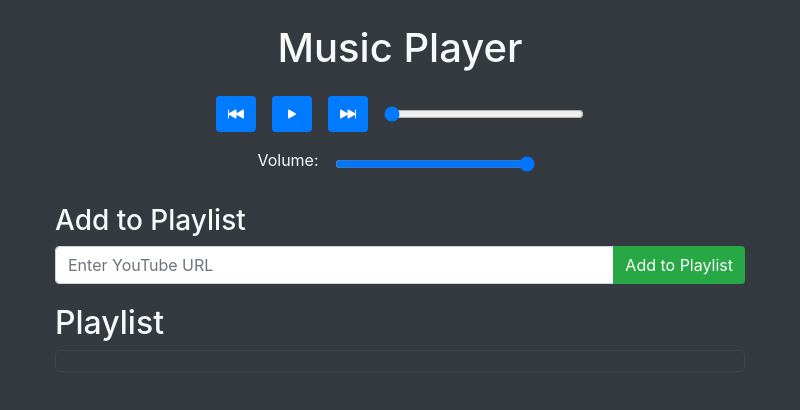
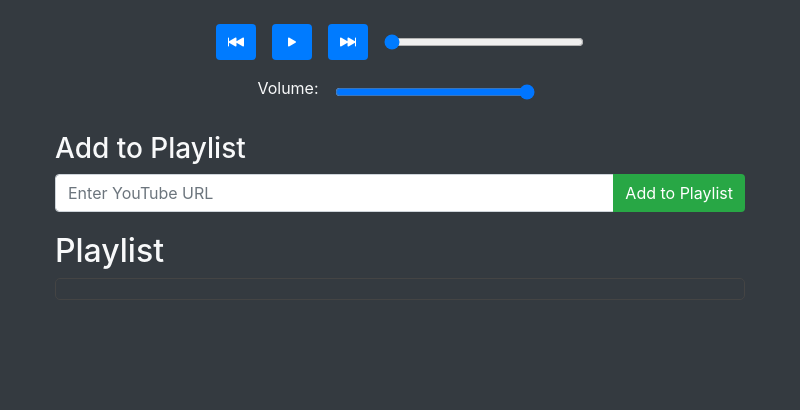
Before and after one commit to hotsly/Musify-Node-Py, an Electron app: page index.html in a window 800 px wide. Drawn offline with nearby package versions, Linux system fonts and the light colour scheme; no server answers.

Commit message:
Change the app title and removed the h1 Music Player Title

```diff
--- a/index.html
+++ b/index.html
@@ -3,7 +3,7 @@
 <head>
     <meta charset="UTF-8">
     <meta name="viewport" content="width=device-width, initial-scale=1.0">
-    <title>Electron Music Player</title>
+    <title>Musify</title>
     <!-- Bootstrap CSS -->
     <link rel="stylesheet" href="https://stackpath.bootstrapcdn.com/bootstrap/4.5.2/css/bootstrap.min.css">
     <link rel="stylesheet" href="https://cdn.jsdelivr.net/npm/bootstrap-icons@1.5.0/font/bootstrap-icons.css">
@@ -11,8 +11,6 @@
 </head>
 <body class="bg-dark text-light">
     <div class="container mt-4">
-        <h1 class="text-center mb-4">Music Player</h1>
-
         <div class="mb-4">
             <!-- Hidden audio element -->
             <audio id="audio" class="w-100"></audio>
```
